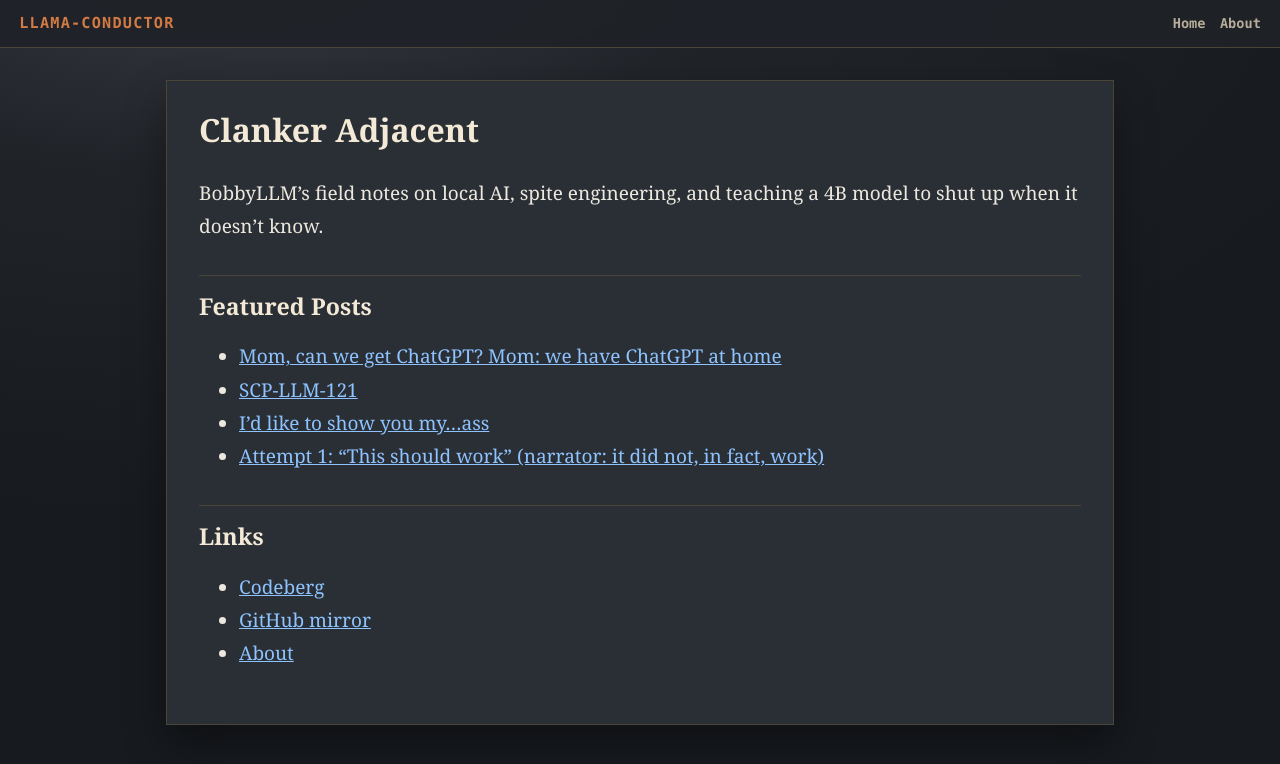
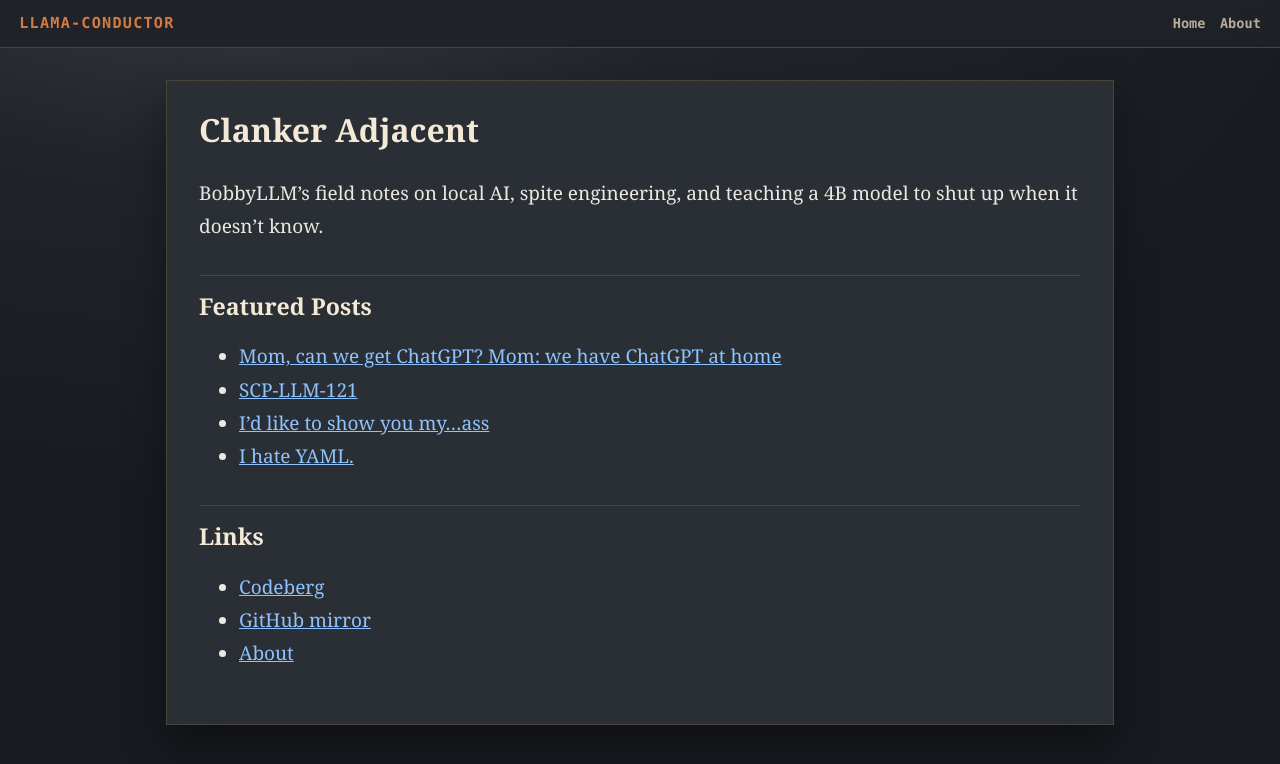
Before and after one commit to BobbyLLM/llama-conductor, a Jekyll site: the page built from index.md, in a window 1280 px wide. Shown: the top 764 px of the page. Built offline with Jekyll 4.4.1, drawn with Linux system fonts in a browser that asks for light colours; our own code applies the rules of GitHub Pages for plain Markdown files.

Commit message:
docs: fix i-hate-yaml title in featured links

```diff
--- a/index.md
+++ b/index.md
@@ -12,7 +12,7 @@ BobbyLLM's field notes on local AI, spite engineering, and teaching a 4B model t
 - [Mom, can we get ChatGPT? Mom: we have ChatGPT at home]({{ '/blog/meme-test/' | relative_url }})
 - [SCP-LLM-121]({{ '/blog/scp-llm-121/' | relative_url }})
 - [I'd like to show you my...ass]({{ '/blog/claude-in-a-can-1/' | relative_url }})
-- [Attempt 1: "This should work" (narrator: it did not, in fact, work)]({{ '/blog/i-hate-yaml/' | relative_url }})
+- [I hate YAML.]({{ '/blog/i-hate-yaml/' | relative_url }})
 
 ## Links
 
```
Also changed, not shown: blog/index.md (+1 -1 lines).
